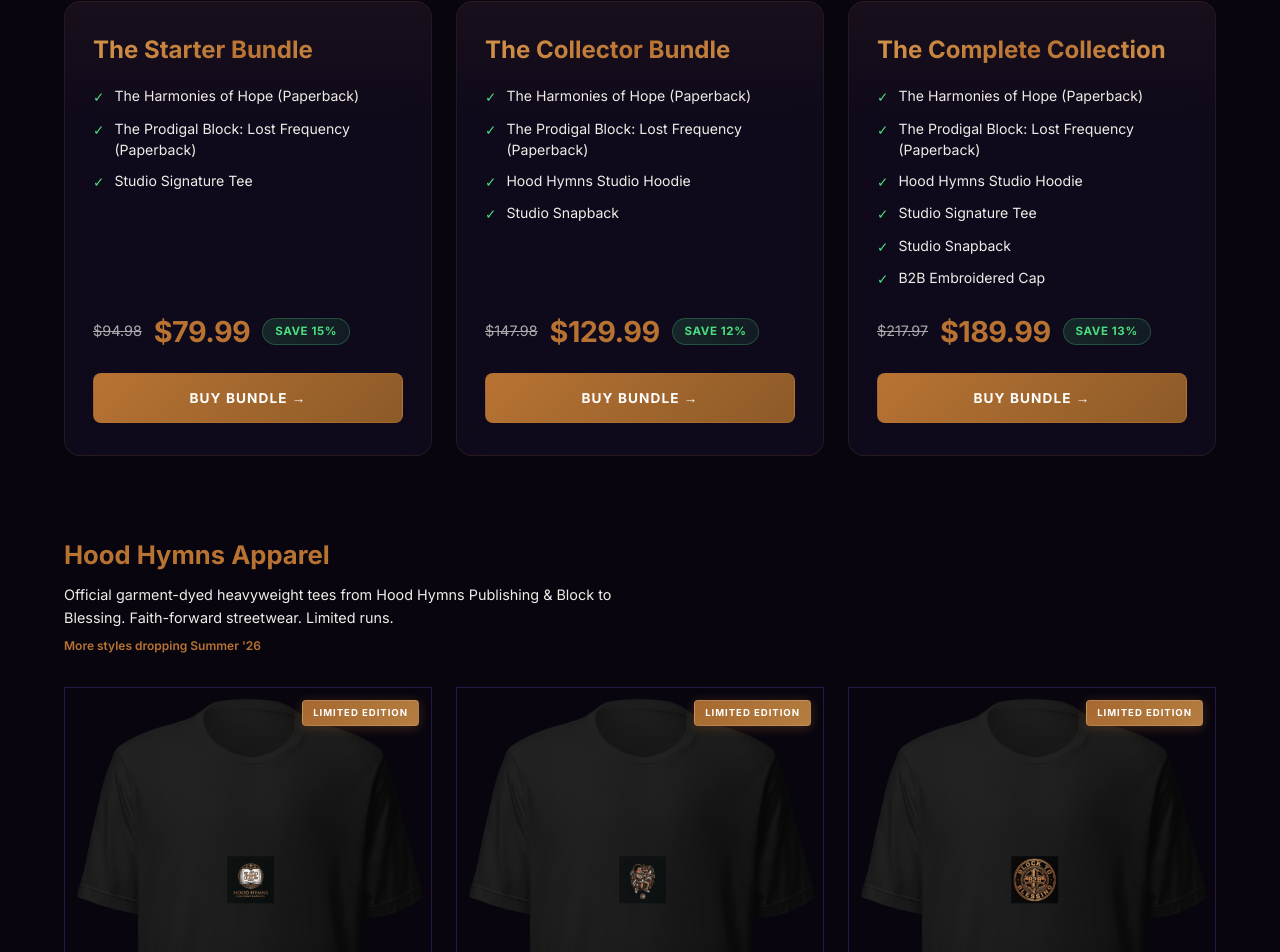
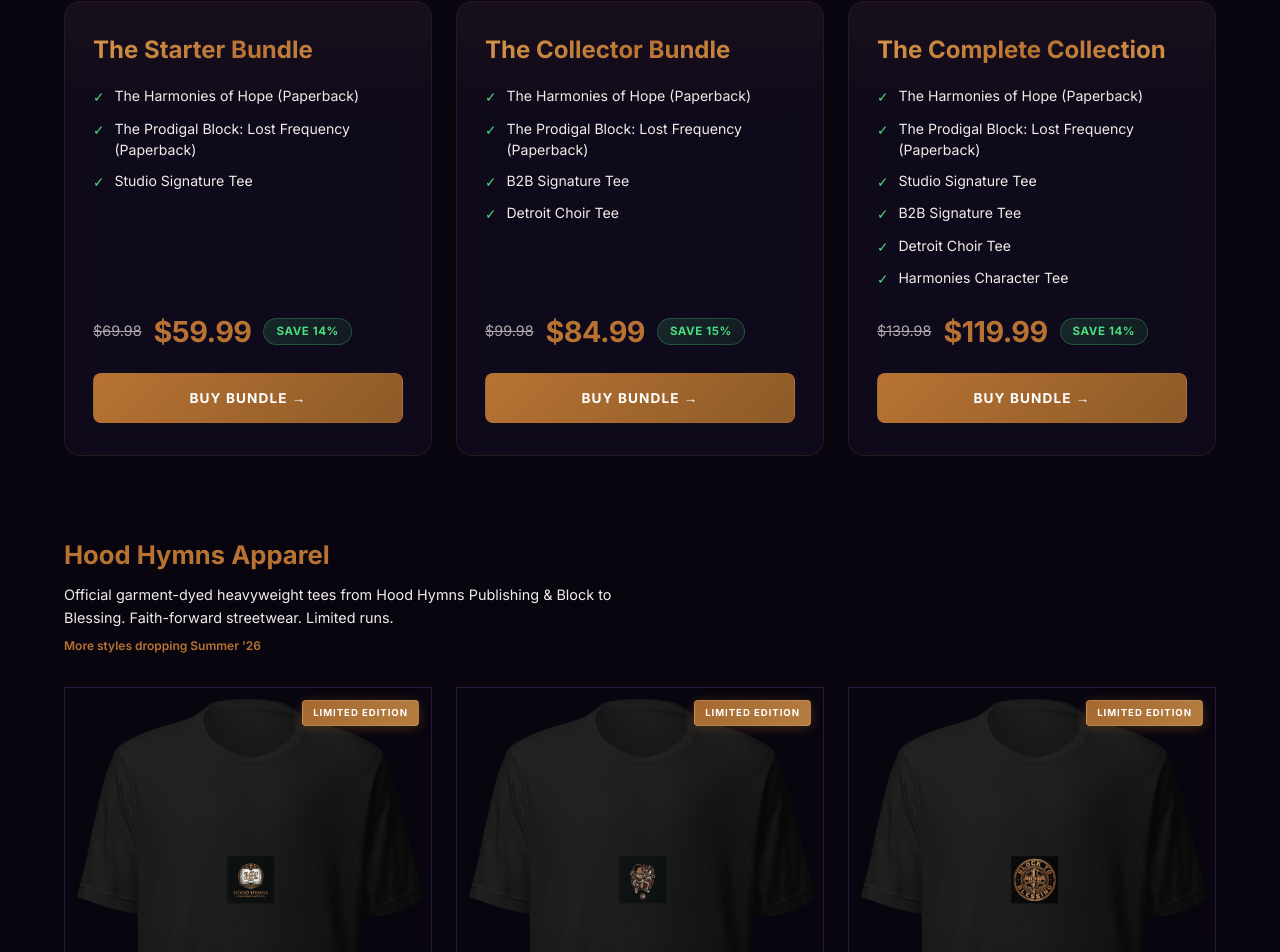
Before and after one commit to ncatlandarch-droid/hood-hymns-publishing, a Next.js app: page /store in a window 1280 px wide. Shown: the part 2467-3419 px from the top of the page. Built offline with nearby package versions, Linux system fonts and the light colour scheme.

Commit message:
Fix: bundles reference only real products, merch links to Printful Quickstore

```diff
--- a/src/app/store/page.tsx
+++ b/src/app/store/page.tsx
@@ -14,9 +14,9 @@
       "The Prodigal Block: Lost Frequency (Paperback)",
       "Studio Signature Tee",
     ],
-    originalPrice: "$94.98",
-    bundlePrice: "$79.99",
-    savePercent: 15,
+    originalPrice: "$69.98",
+    bundlePrice: "$59.99",
+    savePercent: 14,
     storeLink: "/store",
   },
   {
@@ -24,12 +24,12 @@
     items: [
       "The Harmonies of Hope (Paperback)",
       "The Prodigal Block: Lost Frequency (Paperback)",
-      "Hood Hymns Studio Hoodie",
-      "Studio Snapback",
+      "B2B Signature Tee",
+      "Detroit Choir Tee",
     ],
-    originalPrice: "$147.98",
-    bundlePrice: "$129.99",
-    savePercent: 12,
+    originalPrice: "$99.98",
+    bundlePrice: "$84.99",
+    savePercent: 15,
     storeLink: "/store",
   },
   {
@@ -37,14 +37,14 @@
     items: [
       "The Harmonies of Hope (Paperback)",
       "The Prodigal Block: Lost Frequency (Paperback)",
-      "Hood Hymns Studio Hoodie",
       "Studio Signature Tee",
-      "Studio Snapback",
-      "B2B Embroidered Cap",
+      "B2B Signature Tee",
+      "Detroit Choir Tee",
+      "Harmonies Character Tee",
     ],
-    originalPrice: "$217.97",
-    bundlePrice: "$189.99",
-    savePercent: 13,
+    originalPrice: "$139.98",
+    bundlePrice: "$119.99",
+    savePercent: 14,
     storeLink: "/store",
   },
 ];
--- a/src/data/store.ts
+++ b/src/data/store.ts
@@ -108,7 +108,7 @@
     image: "/merch-real/merch-real-tshirt.png",
     description: `Premium garment-dyed heavyweight tee. Official Hood Hymns Publishing logo — open book, cross, and HH monogram in copper & white. Pre-shrunk, runs true to size.`,
     collection: "Hood Hymns Apparel",
-    paymentLink: "https://buy.stripe.com/14AdRa0qo49w1uB7MM9MY0h",
+    paymentLink: "https://hood-hymns-publishing.printful.me/",
     productType: "physical",
   },
   {
@@ -119,7 +119,7 @@
     image: "/merch-real/merch-real-character.png",
     description: `Premium garment-dyed heavyweight tee. Original character graphic of a young trombonist from the novel — screen-printed in copper & royal purple. Official ${AUTHOR} merchandise.`,
     collection: "Hood Hymns Apparel",
-    paymentLink: "https://buy.stripe.com/4gM4gAa0YaxU6OVd769MY0j",
+    paymentLink: "https://hood-hymns-publishing.printful.me/",
     productType: "physical",
   },
   {
@@ -130,7 +130,7 @@
     image: "/merch-real/merch-real-b2b-tee.png",
     description: `Premium garment-dyed heavyweight tee featuring the B2B circular badge — copper logo with cross detail. Block to Blessing. Faith first. Runs true to size.`,
     collection: "Hood Hymns Apparel",
-    paymentLink: "https://buy.stripe.com/bJe5kE1useOa5KR4AA9MY0l",
+    paymentLink: "https://hood-hymns-publishing.printful.me/",
     productType: "physical",
   },
   {
@@ -141,7 +141,7 @@
     image: "/merch-real/merch-real-detroit.png",
     description: `Premium garment-dyed heavyweight tee with artistic Detroit skyline and choir silhouette design in purple & copper. 'DETROIT • HOOD HYMNS' text. Urban faith meets streetwear.`,
     collection: "Hood Hymns Apparel",
-    paymentLink: "https://buy.stripe.com/00w6oI1us49wddj8QQ9MY0o",
+    paymentLink: "https://hood-hymns-publishing.printful.me/",
     productType: "physical",
   },
 ];
```
